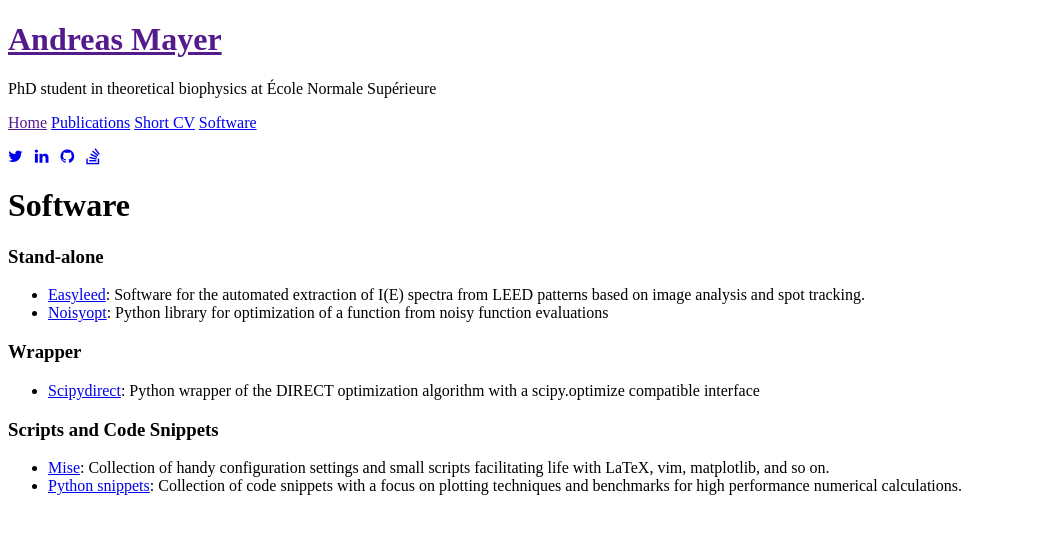
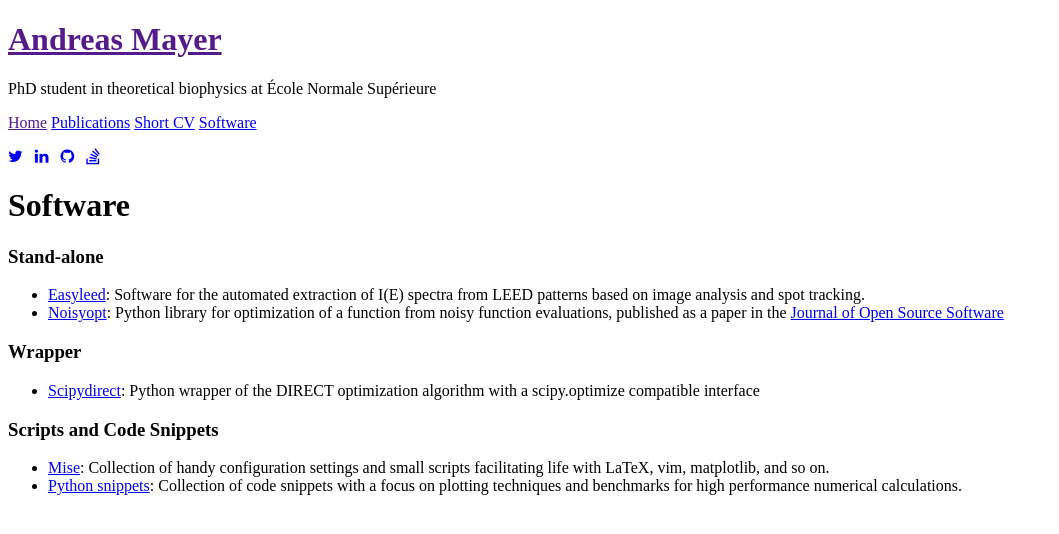
Before and after one commit to andim/andim.github.io, a Jekyll site: the page built from software.md, in a window 1280 px wide. Shown: the top 534 px of the page, without its empty margins (0-1059 px from the left). Built offline with Jekyll 4.4.1, drawn with Linux system fonts in a browser that asks for light colours; nearby versions of some CDN libraries.

Commit message:
added joss paper

```diff
--- a/software.md
+++ b/software.md
@@ -6,7 +6,7 @@ title: Software
 ### Stand-alone
 
 - [Easyleed](http://andim.github.io/easyleed/): Software for the automated extraction of I(E) spectra from LEED patterns based on image analysis and spot tracking.
-- [Noisyopt](http://noisyopt.readthedocs.org/): Python library for optimization of a function from noisy function evaluations
+- [Noisyopt](http://noisyopt.readthedocs.org/): Python library for optimization of a function from noisy function evaluations, published as a paper in the [Journal of Open Source Software](http://dx.doi.org/10.21105/joss.00258)
 
 ### Wrapper
 
```
Also changed, not shown: publications.md (+1 -0 lines).
